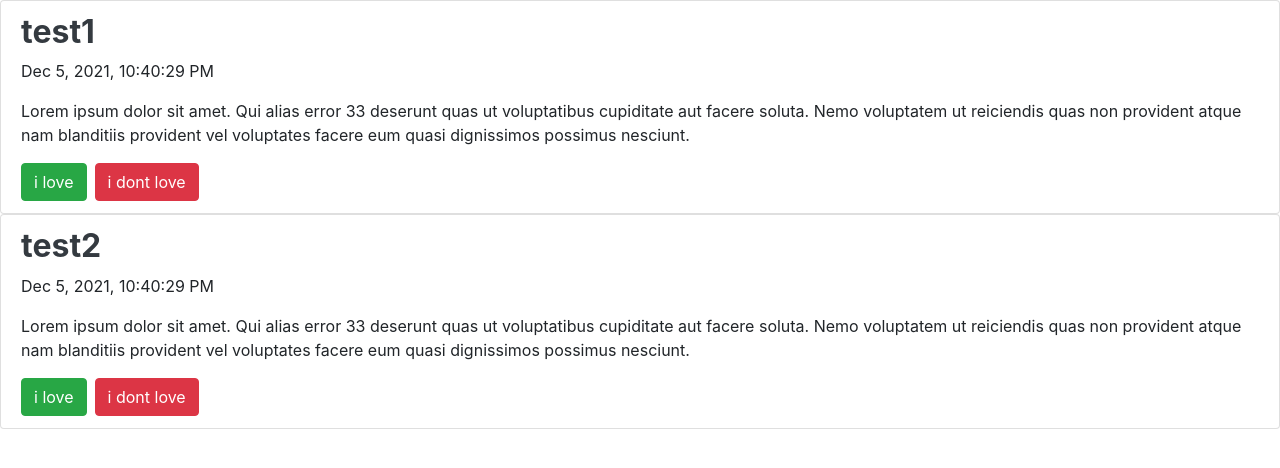
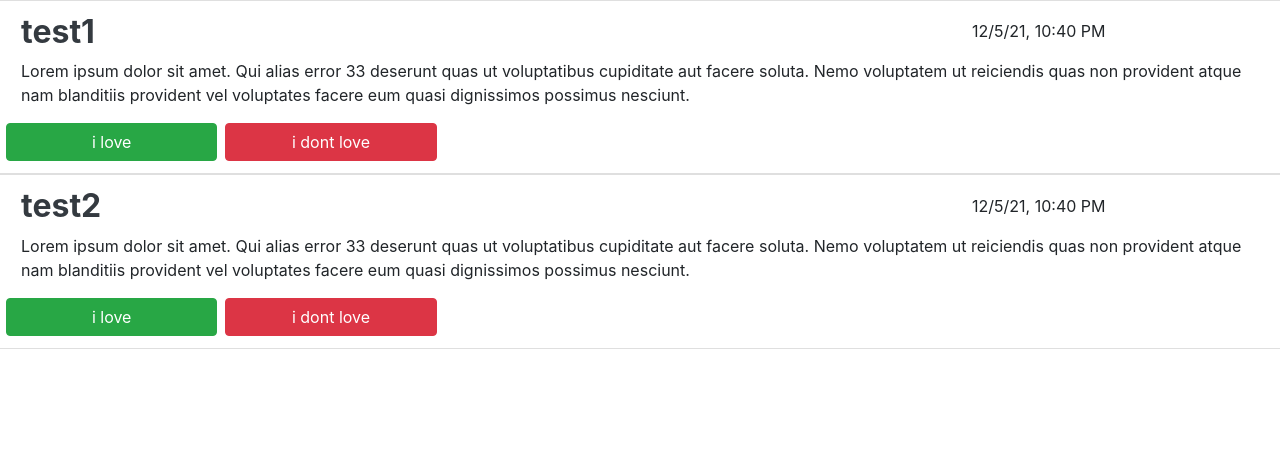
Before and after one commit to celestin98/openC, an Angular app: page / in a window 1280 px wide. Shown: the top 468 px of the page. Built offline with nearby package versions, Linux system fonts and the light colour scheme.

Commit message:
end design

```diff
--- a/src/app/component/post-list-item-component/post-list-item-component.component.html
+++ b/src/app/component/post-list-item-component/post-list-item-component.component.html
@@ -1,17 +1,17 @@
-<li class="list-group-item" [class.bg-success]="loveIts==1" [class.bg-danger]="loveIts == -1">
-  <p class="h2 font-weight-bolder text-dark">
+<li class="list-group-item d-flex row" [class.bg-success]="loveIts==1" [class.bg-danger]="loveIts == -1">
+  <p class="h2 font-weight-bolder text-dark col-9">
     {{title}}
   </p>
-  <p>
-    {{created_at | date: 'medium'}}
+  <p class="col-3 align-self-end">
+    {{created_at | date: 'short'}}
   </p>
-  <p>
+  <p class="col-12">
     {{content}}
   </p>
-  <button class="btn btn-success mr-2" (click)="loveIts=loveIts-1">
+  <button class="btn btn-success mr-2 col-2" (click)="loveIts=loveIts-1">
     i love
   </button>
-  <button class="btn btn-danger" (click)="loveIts=loveIts+1">
+  <button  class="btn btn-danger col-2" (click)="loveIts=loveIts+1">
     i dont love
   </button>
 </li>
```
